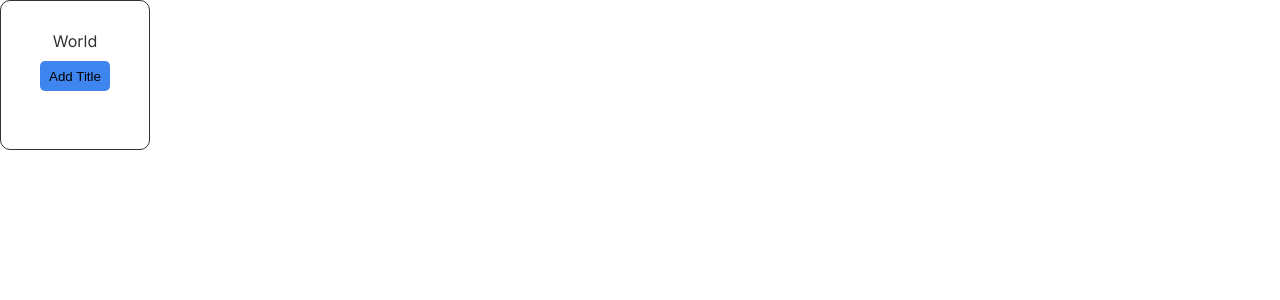
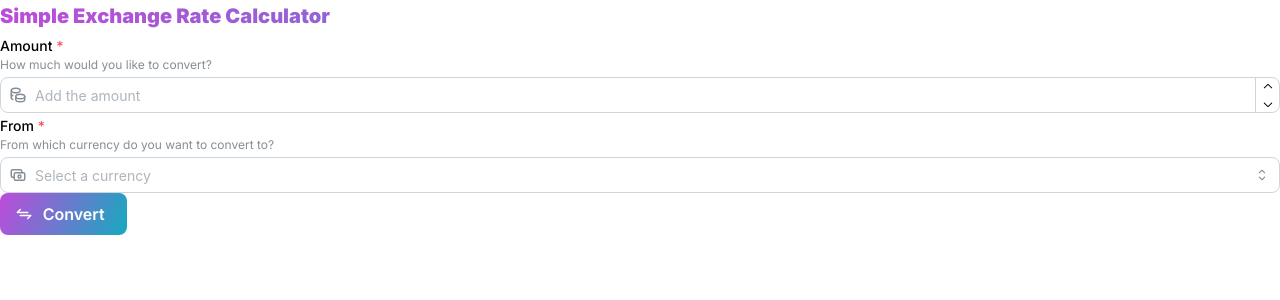
Before and after one commit to ChristBM/simple-exchange-app, a Next.js app: page / in a window 1280 px wide. Shown: the top 300 px of the page. Built offline with nearby package versions, Linux system fonts and the light colour scheme.

Commit message:
config: add Mantine and check that it is working properly. Add TestMantineComponent to test the operation of the library and configure the test environment

```diff
--- a/jest.config.js
+++ b/jest.config.js
@@ -29,6 +29,7 @@ const customJestConfig = {
     '@/(.*)$': '<rootDir>/src/$1',
     '^@public/(.*)$': '<rootDir>/public/$1',
     '^@common/(.*)$': '<rootDir>/src/common/$1',
+    '\\.(css|less|scss|sss|styl)$': '<rootDir>/node_modules/jest-css-modules',
   },
   clearMocks: true,
   injectGlobals: true,
--- a/package.json
+++ b/package.json
@@ -13,6 +13,9 @@
     "test:update": "jest -u"
   },
   "dependencies": {
+    "@mantine/core": "^7.0.0",
+    "@mantine/hooks": "^7.0.0",
+    "@tabler/icons-react": "^2.35.0",
     "next": "^13.4.19",
     "react": "^18.2.0",
     "react-dom": "^18.2.0",
@@ -48,6 +51,9 @@
     "eslint-plugin-testing-library": "^6.0.2",
     "jest": "^29.7.0",
     "jest-environment-jsdom": "^29.7.0",
+    "postcss": "^8.4.30",
+    "postcss-preset-mantine": "^1.7.0",
+    "postcss-simple-vars": "^7.0.1",
     "prettier": "^3.0.3",
     "react-test-renderer": "^18.2.0",
     "ts-jest": "^29.1.1",
--- /dev/null
+++ b/postcss.config.js
@@ -0,0 +1,14 @@
+module.exports = {
+  plugins: {
+    'postcss-preset-mantine': {},
+    'postcss-simple-vars': {
+      variables: {
+        'mantine-breakpoint-xs': '36em',
+        'mantine-breakpoint-sm': '48em',
+        'mantine-breakpoint-md': '62em',
+        'mantine-breakpoint-lg': '75em',
+        'mantine-breakpoint-xl': '88em',
+      },
+    },
+  },
+};
--- a/src/app/layout.tsx
+++ b/src/app/layout.tsx
@@ -1,6 +1,9 @@
+import '@mantine/core/styles.css';
 import '@common/styles/globals.css';
+import { MantineProvider, ColorSchemeScript } from '@mantine/core';
 import type { Metadata } from 'next';
 import { Inter } from 'next/font/google';
+import defaultTheme from '@common/styles/DefaultTheme';
 
 const inter = Inter({ subsets: ['latin'] });
 
@@ -16,7 +19,13 @@ export default function RootLayout({
 }) {
   return (
     <html lang="en">
-      <body className={inter.className}>{children}</body>
+      <head>
+        <ColorSchemeScript />
+      </head>
+
+      <body className={inter.className}>
+        <MantineProvider theme={defaultTheme} defaultColorScheme="auto">{children}</MantineProvider>
+      </body>
     </html>
   );
 }
--- a/src/app/page.tsx
+++ b/src/app/page.tsx
@@ -1,9 +1,9 @@
-import TestComponent from 'src/common/components/TestComponent';
+import TestMantineComponent from '@common/components/TestMantineComponent';
 
 export default function Home() {
   return (
     <main>
-      <TestComponent subtitle="World" btnLabel="add title" />
+      <TestMantineComponent />
     </main>
   );
 }
--- /dev/null
+++ b/src/common/components/TestMantineComponent/index.tsx
@@ -0,0 +1,74 @@
+import {
+  NumberInput, Button, Select, Text,
+} from '@mantine/core';
+import { IconArrowsExchange2, IconCash, IconCoins } from '@tabler/icons-react';
+
+export default function TestMantineComponent() {
+  return (
+    <div>
+      <Text
+        size="xl"
+        fw={900}
+        variant="gradient"
+      >
+        Simple Exchange Rate Calculator
+      </Text>
+
+      <NumberInput
+        label="Amount"
+        description="How much would you like to convert?"
+        placeholder="Add the amount"
+        min={0}
+        allowNegative={false}
+        decimalScale={2}
+        thousandSeparator=","
+        error={false} // true or message: "Is required"
+        disabled={false} // boolean
+        required
+        // fixedDecimalScale
+        // value={value}
+        // onChange={setValue}
+        radius="md"
+        // variant="filled"
+        leftSection={<IconCoins size={18} />}
+      />
+
+      <Select
+        label="From"
+        description="From which currency do you want to convert to?"
+        placeholder="Select a currency"
+        data={['Euro', 'Dollar', 'Peso', 'Libra', 'Bitcoin', 'Balboa', 'Belly']} // string[] o { value: string; label: string; disabled?: boolean }[] o { group: string; item: string[]; }[]
+        allowDeselect={false}
+        checkIconPosition="right"
+        searchable
+        limit={5}
+        maxDropdownHeight={200}
+        // value={value}
+        // onChange={setValue}
+        nothingFoundMessage="Sorry, we do not have this coin :("
+        radius="md"
+        // variant="filled"
+        required
+        // readOnly
+        // disabled
+        error={false} // true or message: "Is required"
+        leftSection={<IconCash size={18} />}
+      />
+
+      <Button
+        // fullWidth
+        size="md"
+        justify="space-around"
+        leftSection={<IconArrowsExchange2 size={18} />}
+        variant="gradient"
+        disabled={false} // boolean
+        // data-disabled // boolean
+        loading={false} // boolean
+        loaderProps={{ type: 'dots' }}
+        radius="md"
+      >
+        Convert
+      </Button>
+    </div>
+  );
+}
--- /dev/null
+++ b/src/common/styles/DefaultTheme.ts
@@ -0,0 +1,9 @@
+'use client';
+
+import { createTheme } from '@mantine/core';
+
+const defaultTheme = createTheme({
+  defaultGradient: { from: 'grape', to: 'cyan', deg: 115 },
+});
+
+export default defaultTheme;
```
Also changed, not shown: jest.setup.ts (+29 -2 lines), src/common/components/TestMantineComponent/TestMantineComponent.test.po.tsx (added, +33 -0 lines), src/common/test/index.ts (added, +6 -0 lines), src/common/test/render.tsx (added, +22 -0 lines), .eslintrc.js, 2 other files (tests, documents, lock files or other folders).
